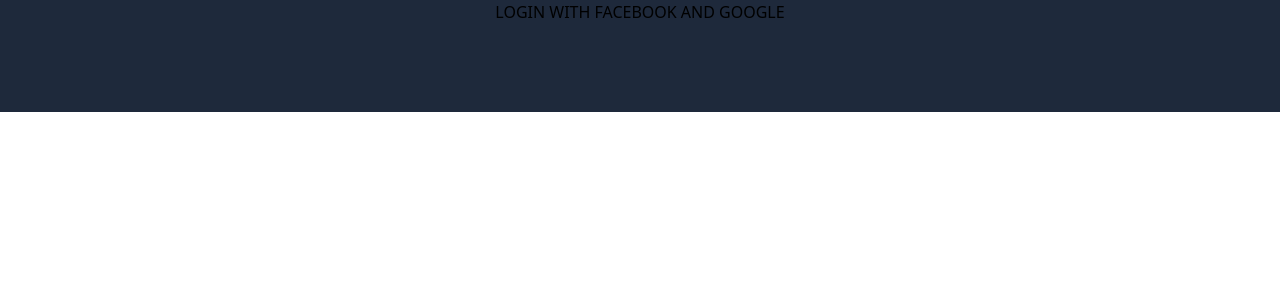
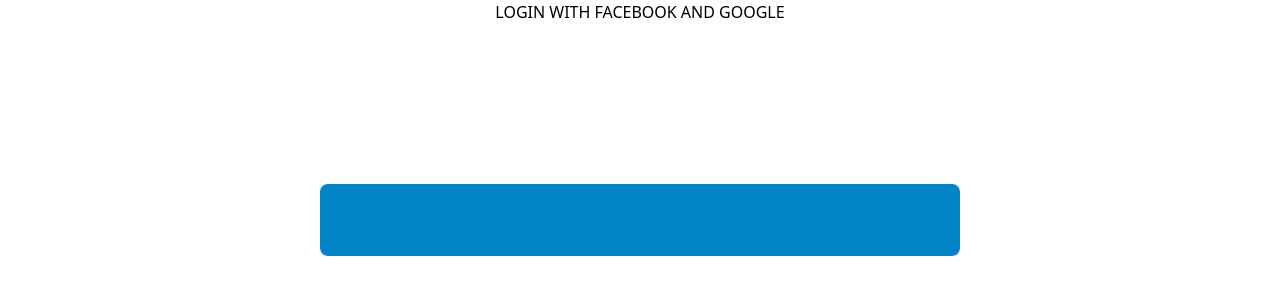
Before and after one commit to ayush117/sketchs, a React (Create React App) app: page / in a window 1280 px wide. Shown: the top 300 px of the page. Built offline with nearby package versions, Linux system fonts and the light colour scheme.

Commit message:
improve login page

```diff
--- a/src/pages/Login.js
+++ b/src/pages/Login.js
@@ -9,26 +9,28 @@
   let navigate = useNavigate();
 
   return (
-    <div className="App">
-      <h1>LOGIN WITH FACEBOOK AND GOOGLE</h1>
+    <div className=" bg-white justify-center">
+      <div>
+        <h1>LOGIN WITH FACEBOOK AND GOOGLE</h1>
+      </div>
+
       {/* <FacebookLogin
         appId="" //APP ID NOT CREATED YET
         fields="name,email,picture"
-        callback={responseFacebook}
+        callback={() => console.log("responseFacebook")}
       /> */}
-      <br />
-      <br />
-
+      <div className="flex rounded-lg py-4 px-4 bg-sky-600 justify-center mx-80 my-40">
         <GoogleLogin
+          text="sign in with Google"
           onSuccess={(credentialResponse) => {
             console.log(credentialResponse);
-            navigate('/home');
+            navigate("/home");
           }}
           onError={() => {
             console.log("Login Failed");
           }}
         />
-
+      </div>
     </div>
   );
 };
```
